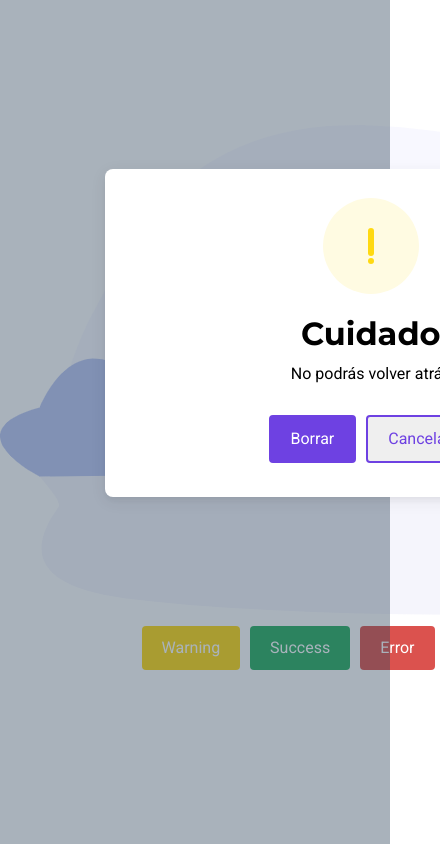
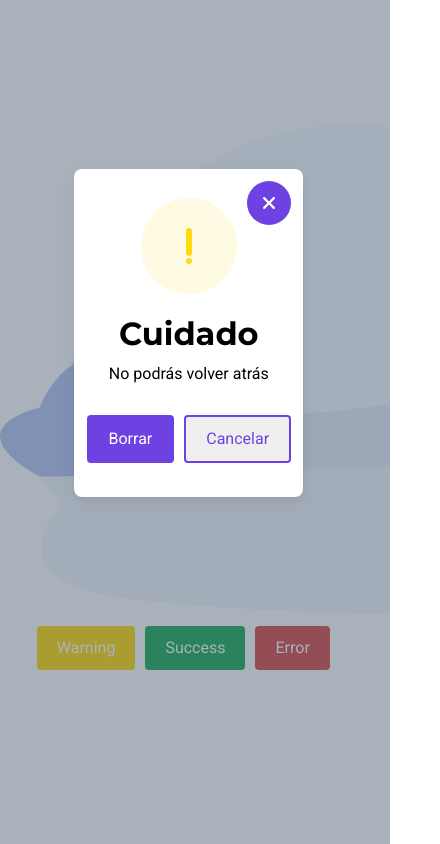
Before and after one commit to GabrieleScano/nuwe-dialog-design-system, a React (Create React App) app: page / in a window 390 px wide. Both pictures are taken after a click on the button "Warning". Shown: the whole page, 440 px wide, since content can reach past the window. Built offline with nearby package versions, Linux system fonts and the light colour scheme.

Commit message:
Add media queries

```diff
--- a/src/App.css
+++ b/src/App.css
@@ -8,3 +8,25 @@
   bottom: 20%;
   left: 35%;
 }
+
+
+@media (max-width: 600px) {
+  .App__button-group {
+    /* display: inline-grid; */
+    left: 26%;
+  }
+}
+
+@media (max-width: 800px) {
+  .App__button-group {
+    width: 50%;
+    left: 22%;
+  }
+}
+
+@media screen and (min-width: 1500px) {
+  .App__button-group {
+    width: 50%;
+    left: 24%;
+  }
+}
--- a/src/components/Modal/style.css
+++ b/src/components/Modal/style.css
@@ -17,7 +17,7 @@
   width: 481px;
   position: absolute;
   top: 20%;
-  left: 27%;
+  left: 26%;
   background: #ffffff;
   box-shadow: 0px 4px 4px rgba(51, 51, 51, 0.04),
     0px 4px 16px rgba(51, 51, 51, 0.08);
@@ -105,3 +105,23 @@
     opacity: 1;
   }
 }
+
+
+@media (max-width: 600px) {
+  .modal__dialog {
+    left: 17%;
+  }
+}
+
+@media screen and (max-width: 800px) {
+  .modal__dialog {
+    width: 46%;
+    left: 19%;
+  }
+}
+
+@media screen and (min-width: 1500px) {
+  .modal__dialog {
+    left: 35%;
+  }
+}
```
